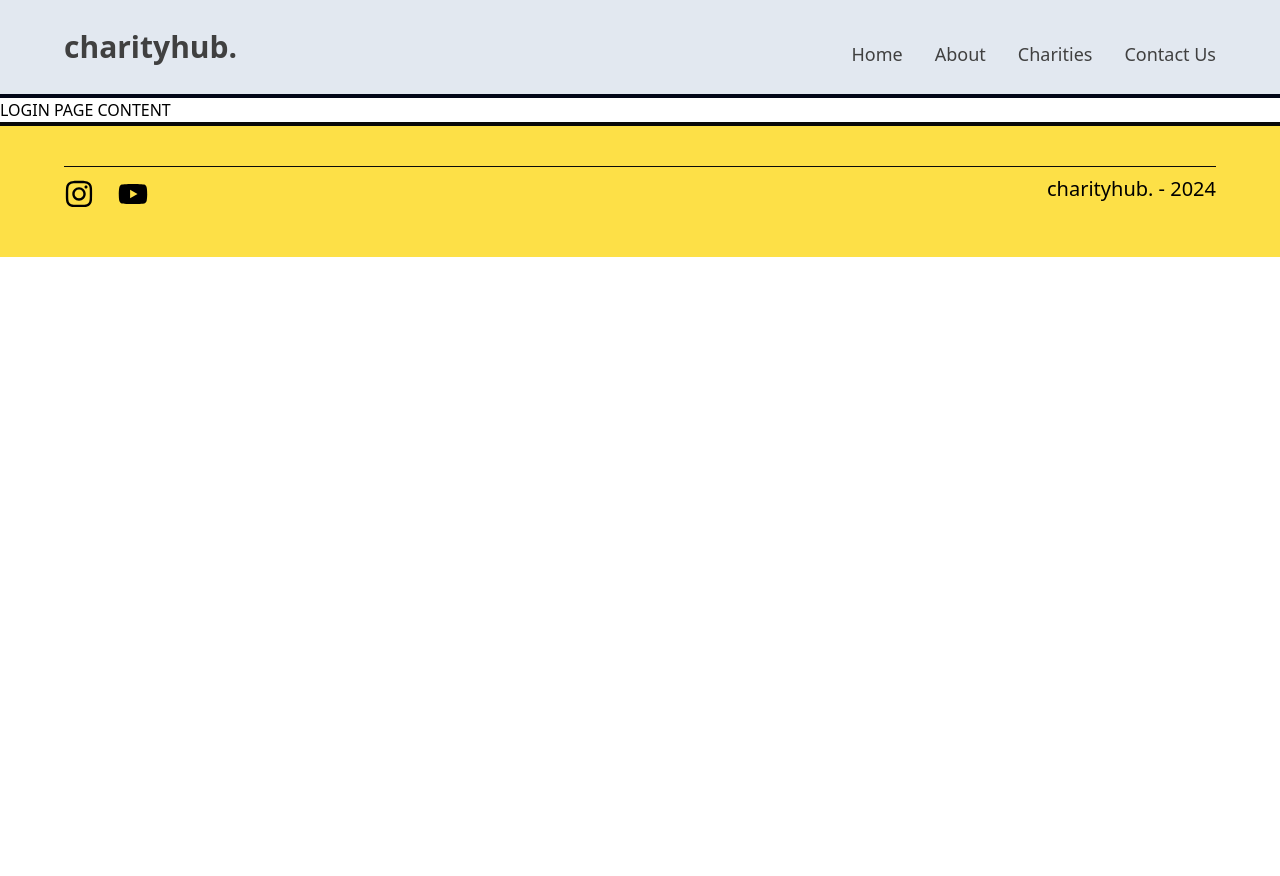
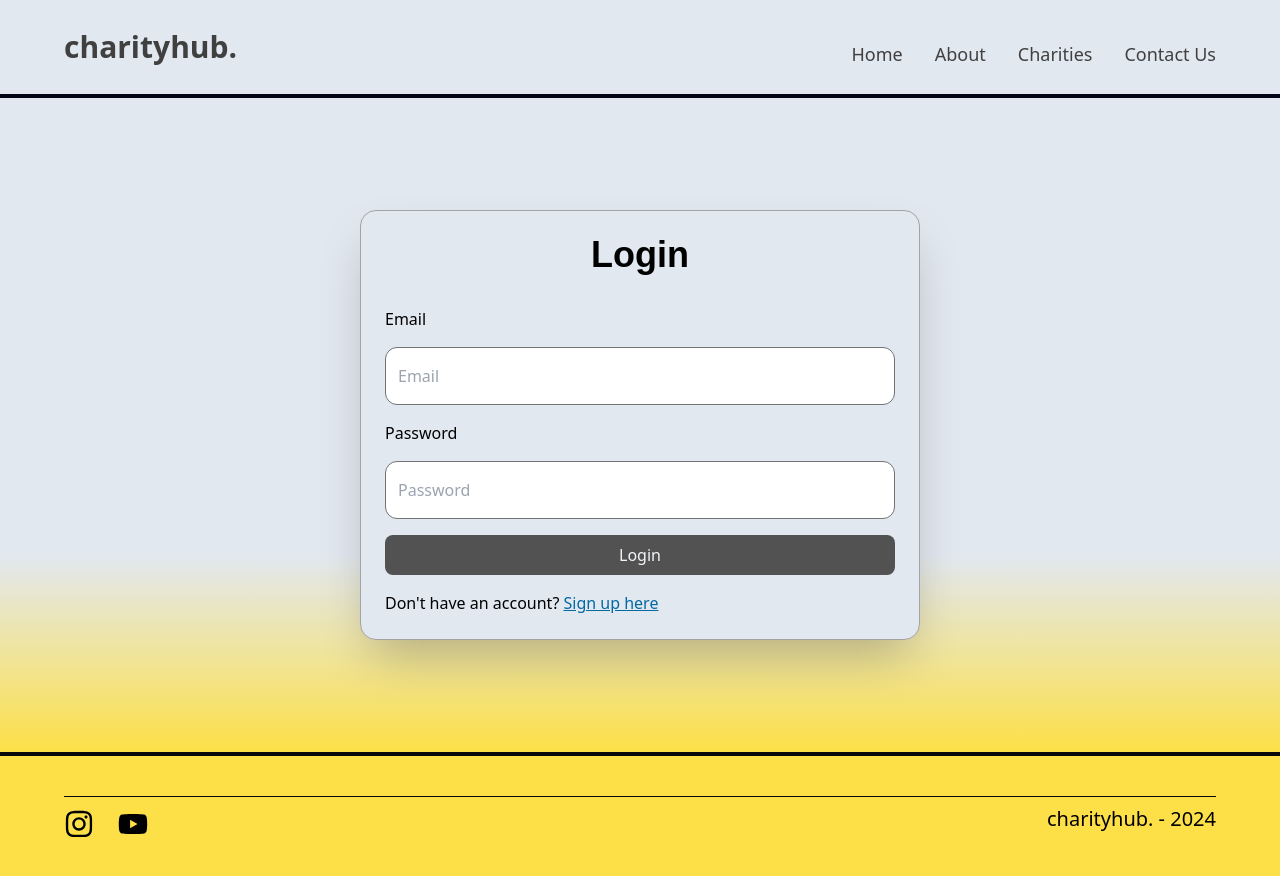
Before and after one commit to fcram7/charityhub, a React (Vite) app: page /login in a window 1280 px wide. Shown: the top 876 px of the page. Before the commit the page ends 800 px from the top, so only its background shows below. Built offline with nearby package versions, Linux system fonts and the light colour scheme; a web font is replaced by a local one.

Commit message:
added button and input components, zustand, and login form

```diff
--- a/package.json
+++ b/package.json
@@ -14,7 +14,8 @@
     "react": "^18.2.0",
     "react-dom": "^18.2.0",
     "react-icons": "^5.0.1",
-    "react-router-dom": "^6.22.3"
+    "react-router-dom": "^6.22.3",
+    "zustand": "^4.5.2"
   },
   "devDependencies": {
     "@types/react": "^18.2.66",
--- /dev/null
+++ b/src/components/Button.tsx
@@ -0,0 +1,15 @@
+interface button {
+  type?: "button" | "submit" | undefined,
+  text: string,
+  onClick?: () => void;
+}
+
+const Button = ({ type, text, onClick }: button) => {
+  return (
+    <>
+      <button onClick={onClick} type={type} className="bg-neutral-600 transition ease-in-out duration-300 hover:bg-neutral-500 w-[100%] py-2 px-4 text-slate-100 rounded-lg">{text}</button>
+    </>
+   );
+}
+
+export default Button;
--- /dev/null
+++ b/src/components/Input.tsx
@@ -0,0 +1,24 @@
+import { ChangeEvent } from 'react';
+
+interface input {
+  placeholder: string,
+  type: string,
+  value: string,
+  onChange: (e: ChangeEvent<HTMLInputElement>) => void,
+}
+
+const Input = ({ placeholder, type, value, onChange }: input) => {
+  return (
+    <>
+      <input
+        type={type}
+        placeholder={placeholder}
+        value={value}
+        onChange={onChange}
+        className="form-input px-3 py-4 rounded-xl border border-neutral-500 focus:outline-sky-600"
+      />
+    </>
+   );
+}
+
+export default Input;
--- a/src/pages/login/Index.tsx
+++ b/src/pages/login/Index.tsx
@@ -1,8 +1,10 @@
+import LoginForm from './LoginForm';
+
 const Login = () => {
   return (
-    <div>
-      LOGIN PAGE CONTENT
-    </div>
+    <>
+      <LoginForm />
+    </>
    );
 }
 
--- /dev/null
+++ b/src/pages/login/LoginForm.tsx
@@ -0,0 +1,43 @@
+import { Link } from 'react-router-dom';
+import { userAuthStore } from '../../zustand/auth';
+import Input from '../../components/Input';
+import Button from '../../components/Button';
+import { ChangeEvent, FormEvent } from 'react';
+
+const LoginForm = () => {
+  const { email, password, setCredentials } = userAuthStore();
+
+  const handleEmailChange = (e: ChangeEvent<HTMLInputElement>) => {
+    setCredentials(e.currentTarget.value, password);
+  }
+
+  const handlePasswordChange = (e: ChangeEvent<HTMLInputElement>) => {
+    setCredentials(email, e.currentTarget.value);
+  }
+
+  const handleSubmit = (e: FormEvent) => {
+    e.preventDefault();
+    e.stopPropagation();
+  }
+  return (
+    <section className="login-section bg-gradient-to-b from-slate-200 from-70% to-yellow-300 py-28 px-[7%] h-full flex lg:justify-center">
+      <div className="login-content h-full w-full flex flex-col items-center justify-center gap-4 lg:max-w-[50rem]">
+        <form onSubmit={handleSubmit} className="form flex flex-col gap-4 w-[70%] bg-slate-200 border px-6 py-6 rounded-2xl border-neutral-400 shadow-2xl">
+          <h1 className="text-4xl mb-4 text-center font-clashGrotesk font-semibold">Login</h1>
+          <label htmlFor="email">Email</label>
+          <Input type="email" placeholder="Email" value={email} onChange={handleEmailChange}/>
+          <label htmlFor="password">Password</label>
+          <Input type="password" placeholder="Password" value={password} onChange={handlePasswordChange}/>
+
+          <Button type="submit" text="Login"/>
+
+          <span>
+            Don't have an account? <Link className="inline-block underline text-sky-700 hover:text-sky-500 transition ease-in-out duration-300" to="/signup">Sign up here</Link>
+          </span>
+        </form>
+      </div>
+    </section>
+   );
+}
+
+export default LoginForm;
--- /dev/null
+++ b/src/zustand/auth.tsx
@@ -0,0 +1,25 @@
+import { create } from 'zustand';
+
+interface userCredentials {
+  email: string,
+  password: string,
+  confirmPassword?: string
+}
+
+interface userCredentialsAction {
+  // setEmail: (email: userCredentials["email"]) => void,
+  // setPassword: (password: userCredentials["password"]) => void,
+  // setConfirmPassword: (confirmPassword: userCredentials["confirmPassword"]) => void
+  setCredentials: (email: userCredentials["email"], password: userCredentials["password"], confirmPassword?: userCredentials["confirmPassword"]) => void
+}
+
+export const userAuthStore = create<userCredentials & userCredentialsAction>((set) => ({
+  email: "",
+  password: "",
+  confirmPassword: "",
+  setCredentials: (email, password, confirmPassword) => set(() => ({
+    email: email,
+    password: password,
+    confirmPassword: confirmPassword,
+  }))
+}))
```
Also changed, not shown: 1 other file (tests, documents, lock files or other folders).
